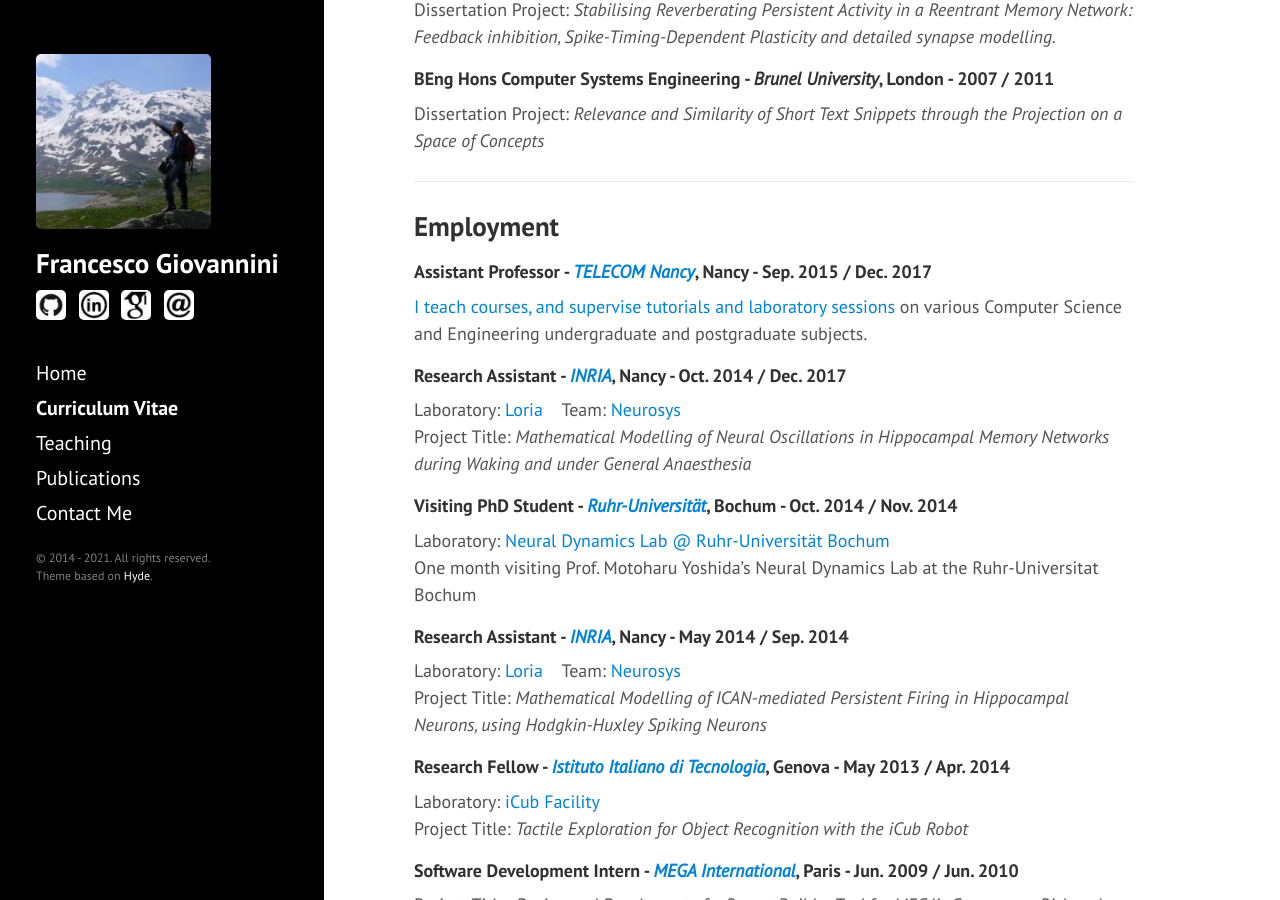
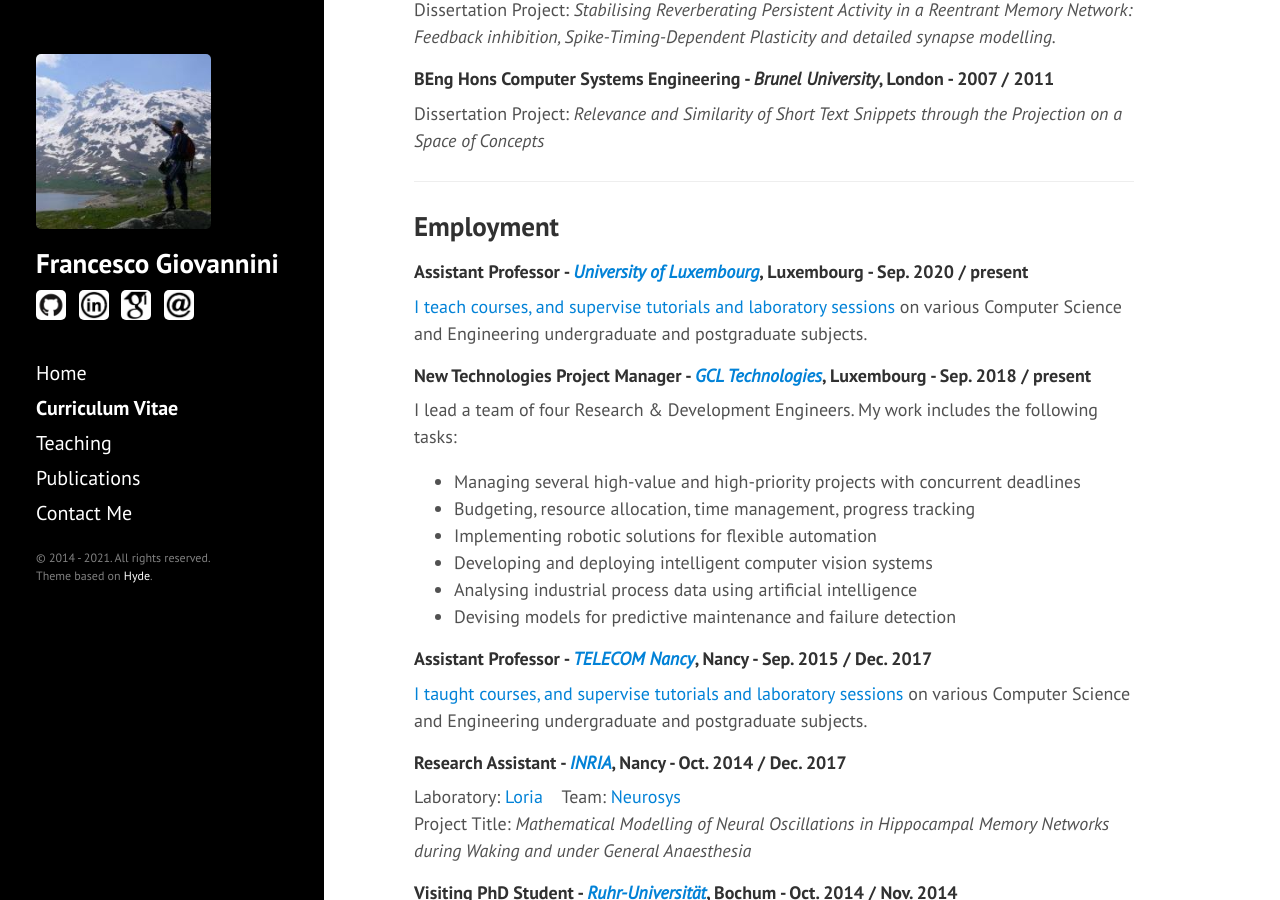
Before and after one commit to JoErNanO/joernano.github.io, a Jekyll site: the page built from pages/01-cv.md, in a window 1280 px wide and 900 px high, scrolled down 337 px. Built offline with Jekyll 4.4.1, drawn with Linux system fonts in a browser that asks for light colours.

Commit message:
[CV] [TEACH] Update with Luxembourg-based work.

```diff
--- a/pages/01-cv.md
+++ b/pages/01-cv.md
@@ -18,8 +18,21 @@ Dissertation Project: *Relevance and Similarity of Short Text Snippets through t
 
 ## Employment
 
+#### **Assistant Professor** - [*University of Luxembourg*](https://wwwen.uni.lu), Luxembourg - Sep. 2020 / present
+[I teach courses, and supervise tutorials and laboratory sessions]({{site.baseurl}}pages/02-teaching/) on various Computer Science and Engineering undergraduate and postgraduate subjects.
+
+#### **New Technologies Project Manager** - [*GCL Technologies*](https://www.gcltechnologies.lu), Luxembourg - Sep. 2018 / present
+I lead a team of four Research &amp; Development Engineers.
+My work includes the following tasks:
+* Managing several high-value and high-priority projects with concurrent deadlines
+* Budgeting, resource allocation, time management, progress tracking
+* Implementing robotic solutions for flexible automation
+* Developing and deploying intelligent computer vision systems
+* Analysing industrial process data using artificial intelligence
+* Devising models for predictive maintenance and failure detection
+
 #### **Assistant Professor** - [*TELECOM Nancy*](http://www.telecomnancy.eu), Nancy - Sep. 2015 / Dec. 2017
-[I teach courses, and supervise tutorials and laboratory sessions]({{site.baseurl}}pages/02-teaching/) on various Computer Science and Engineering undergraduate and postgraduate subjects.
+[I taught courses, and supervise tutorials and laboratory sessions]({{site.baseurl}}pages/02-teaching/) on various Computer Science and Engineering undergraduate and postgraduate subjects.
 
 #### **Research Assistant** - [*INRIA*](http://www.inria.fr), Nancy - Oct. 2014 / Dec. 2017
 Laboratory: [Loria](http://www.loria.fr/loria-news) &nbsp;&nbsp; Team: [Neurosys](http://neurosys.loria.fr)
```
Also changed, not shown: pages/02-teaching.md (+4 -0 lines).
